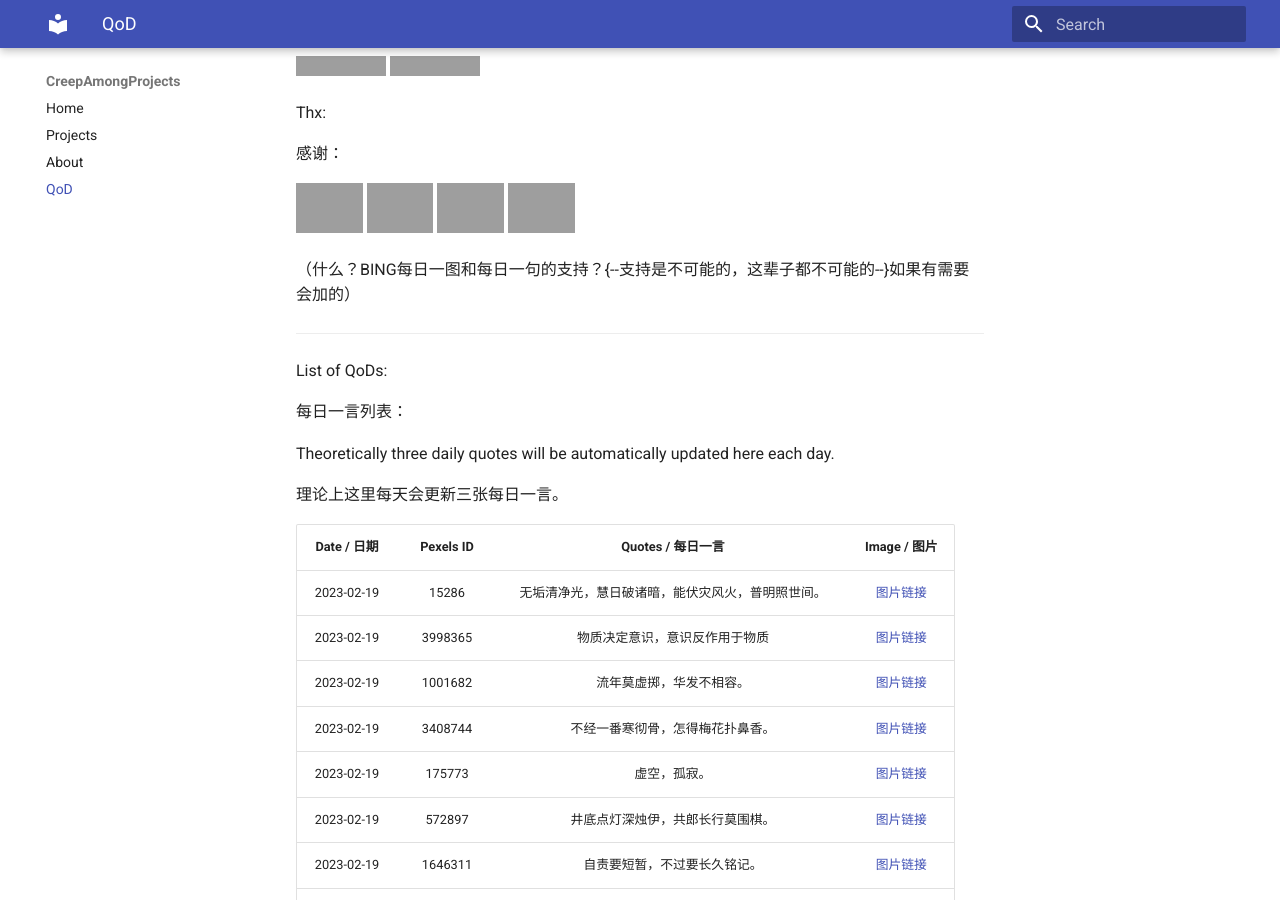
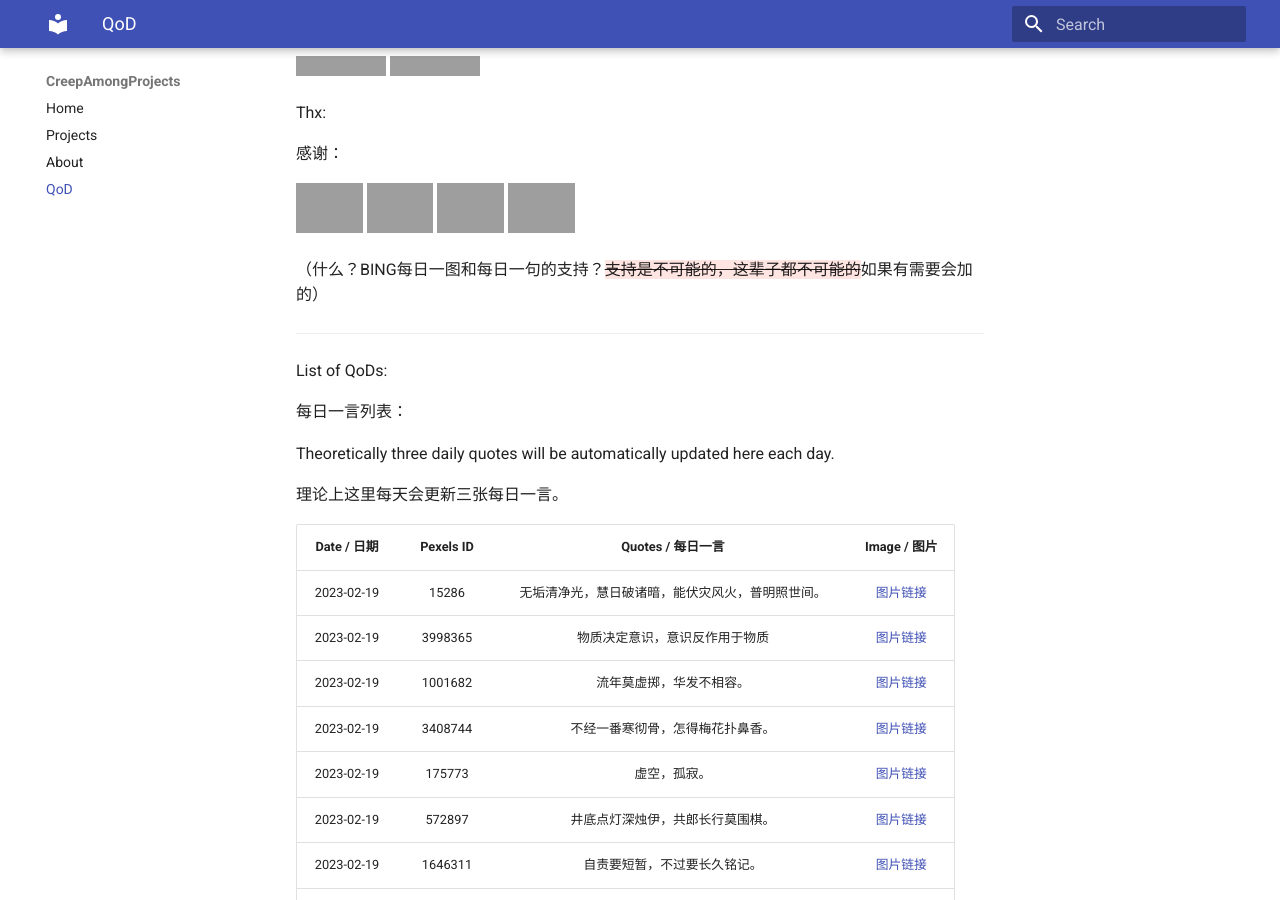
Before and after one commit to Creep-Among-Projects/CAP-Pages, an MkDocs documentation site: the page built from docs/qod.md, in a window 1280 px wide and 900 px high, scrolled down 465 px, cut to the strip 0-900 px from the top of the window. Built offline with MkDocs 1.6.1 and Material for MkDocs 9.7.7, drawn with Linux system fonts in a browser that asks for light colours; comment, search, counter and statistics services are not loaded; grey boxes are pictures that could not be loaded.

Commit message:
Update mkdocs.yml

```diff
--- a/mkdocs.yml
+++ b/mkdocs.yml
@@ -10,3 +10,9 @@
 extra_javascript:
   - https://unpkg.com/tablesort@5.3.0/dist/tablesort.min.js
   - javascripts/tablesort.js
+markdown_extensions:
+  - pymdownx.critic
+  - pymdownx.caret
+  - pymdownx.keys
+  - pymdownx.mark
+  - pymdownx.tilde
```
